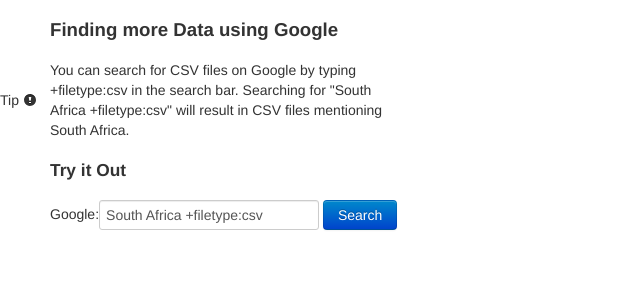
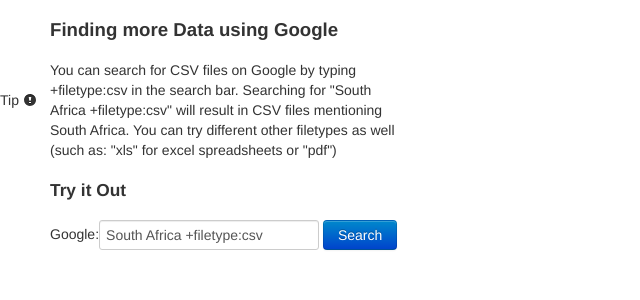
Before and after one commit to mihi-tr/schoolofdata, a Jekyll site: the page built from tip/find-data-with-google.html, in a window 1280 px wide. Shown: the top 300 px of the page, without its empty margins (0-640 px from the left). Built offline with Jekyll 4.4.1, drawn with Linux system fonts in a browser that asks for light colours.

Commit message:
minor changes to tip find data with google

```diff
--- a/tip/find-data-with-google.html
+++ b/tip/find-data-with-google.html
@@ -6,7 +6,8 @@ layout: tip
 
 <p>You can search for CSV files on Google by typing +filetype:csv in the
 search bar. Searching for "South Africa +filetype:csv" will result in CSV
-files mentioning South Africa. </p>
+files mentioning South Africa. You can try different other filetypes as
+well (such as: "xls" for excel spreadsheets or "pdf")</p>
 
 <h2>Try it Out</h2>
 <label for="query">Google: </label><input id="query" type="text"
```
